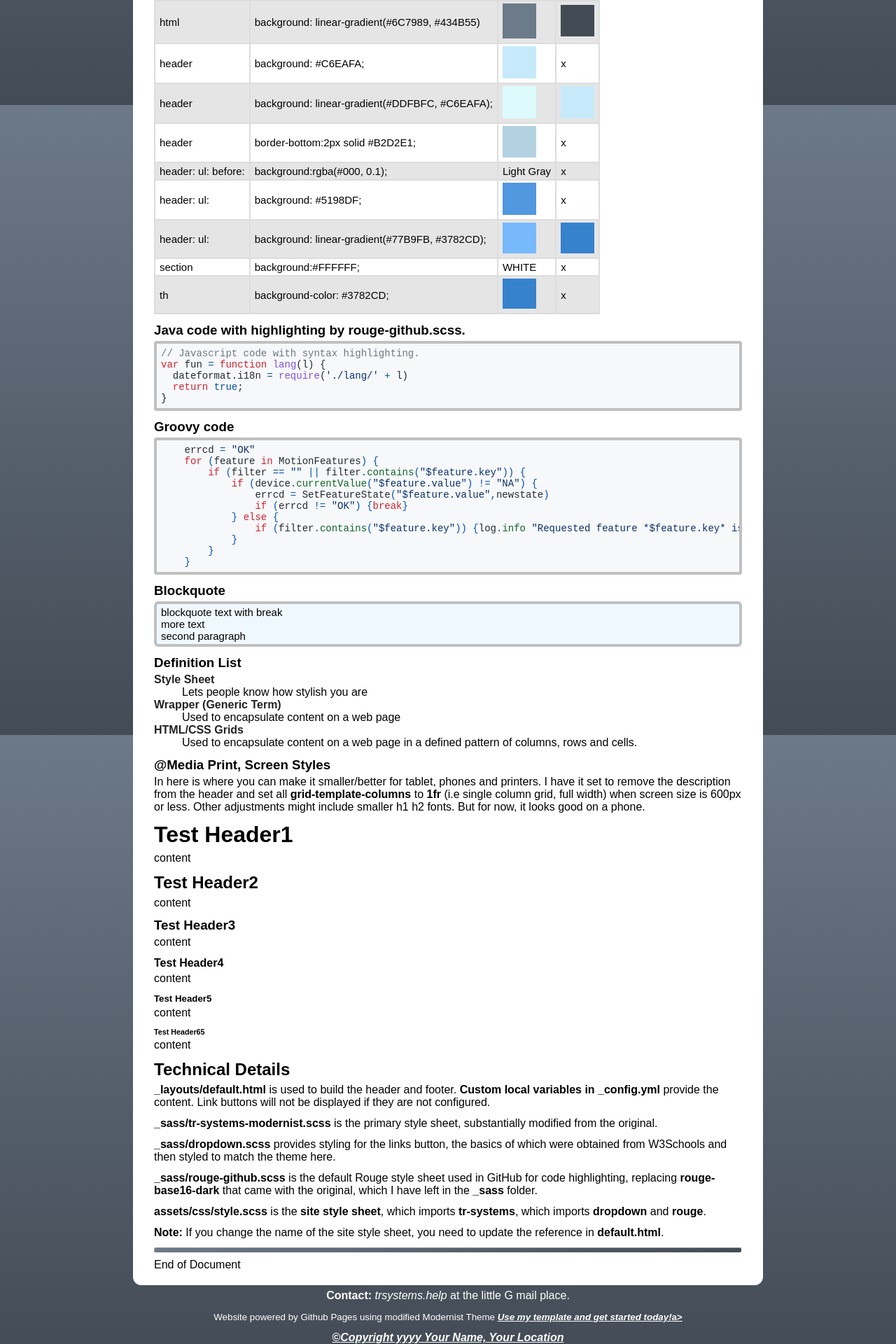
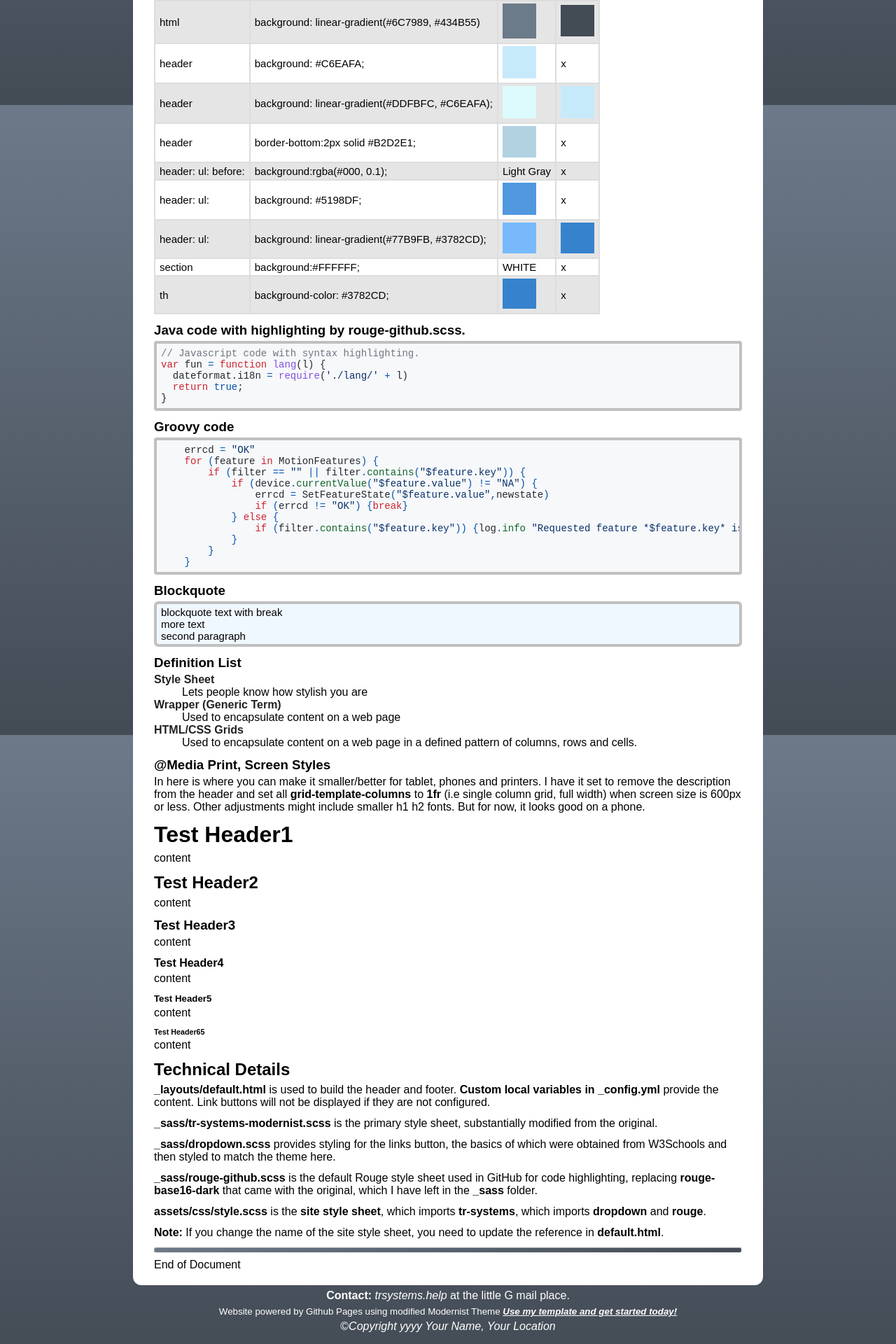
Before and after one commit to TR-Systems/modernist, a Jekyll site: the page built from index.md, in a window 1280 px wide. Shown: the part 3450-5370 px from the top of the page at 70% size. Built offline with Jekyll 4.4.1, drawn with Linux system fonts in a browser that asks for light colours; our own code applies the rules of GitHub Pages for plain Markdown files.

Commit message:
More structural changes

```diff
--- a/_includes/dropdown.html
+++ b/_includes/menu-button-script.html
@@ -1,7 +1,7 @@
 <script>
 /* When the user clicks on the button,
 toggle between hiding and showing the dropdown content */
-function myFunction() {
+function menuClick() {
   document.getElementById("myDropdown").classList.toggle("show");
 }
 // Close the dropdown if the user clicks outside of it
--- a/_layouts/default.html
+++ b/_layouts/default.html
@@ -3,22 +3,14 @@
 <head>
   <meta charset="utf-8">
   <meta http-equiv="X-UA-Compatible" content="IE=edge">
-
   {% seo %}
-
   <link rel="stylesheet" href="{{ '/assets/css/style.css?v=' | append: site.github.build_revision | relative_url }}">
-
-  <meta name="viewport" content="width=device-width, initial-scale=1, user-scalable=no">
-
+  <meta name="viewport" content="width=device-width, initial-scale=1">
 {% if site.favicon %}
   <link rel="shortcut icon" href="{{ site.favicon }}">
 {% endif %}
-
-  <meta name="viewport" content="width=device-width, initial-scale=1, user-scalable=no">
-
 <!-- Scripts for the Dropdown Links Button -->
-{% include dropdown.html %}
-
+{% include menu-button-script.html %}
 <!-- UPDATE the URL and the FILE! -->
 {% if site.url == "https://tr-systems.github.io/modernist" %}
   {% include tr-systems-ga.html %}
@@ -61,14 +53,14 @@
 
       </div>
     </div>
-    <footer>
+    <div class="footer">
       <p>{{ site.contact-info1 }} {{ site.contact-info2 }}</p>
       {% if site.footer-url %}
-        <p><small>{{ site.footer-text1 }} <a target="-blank" href="{{ site.footer-url }}">{{ site.footer-text2 }}a></small></p>
+        <p><small>{{ site.footer-text1 }} <a target="-blank" href="{{ site.footer-url }}">{{ site.footer-text2 }}</a></small></p>
       {% else %}
         <p><small>{{ site.footer-text1 }} {{ site.footer-text2 }}</small></p>
       {% endif %}
-      <p>&copy{{ site.copyright }}</p>
-    </footer>
+      <p>&copy;{{ site.copyright }}</p>
+    </div>
   </body>
 </html>
--- a/_sass/tr-systems-modernist.scss
+++ b/_sass/tr-systems-modernist.scss
@@ -7,7 +7,6 @@
 html {
   background: #6C7989;
   background: #6C7989 linear-gradient(#6C7989, #434B55) fixed;
-  height: 100%;
 }
 
 body {
@@ -273,10 +272,11 @@
   vertical-align: middle;
 }
 
-footer {
+.footer {
   p {
     color: white;
     text-align: center;
+    margin-bottom: 4px;
   }
 
   a {
--- a/index.md
+++ b/index.md
@@ -5,7 +5,7 @@
 <div class="grid-toc">
 <div class="grid-toc-content">
 <div class="dropdown">
-<button onclick="myFunction()" class="dropbtn">Table of Contents</button>
+<button onclick="menuClick()" class="dropbtn">Table of Contents</button>
 <div id="myDropdown" class="dropdown-content">
 <a href="#test-on-windows">Test On Windows</a>
 <a href="#test-on-raspberry-pi">Test On Ras Pi</a>
```
Also changed, not shown: test.md (+1 -1 lines).
